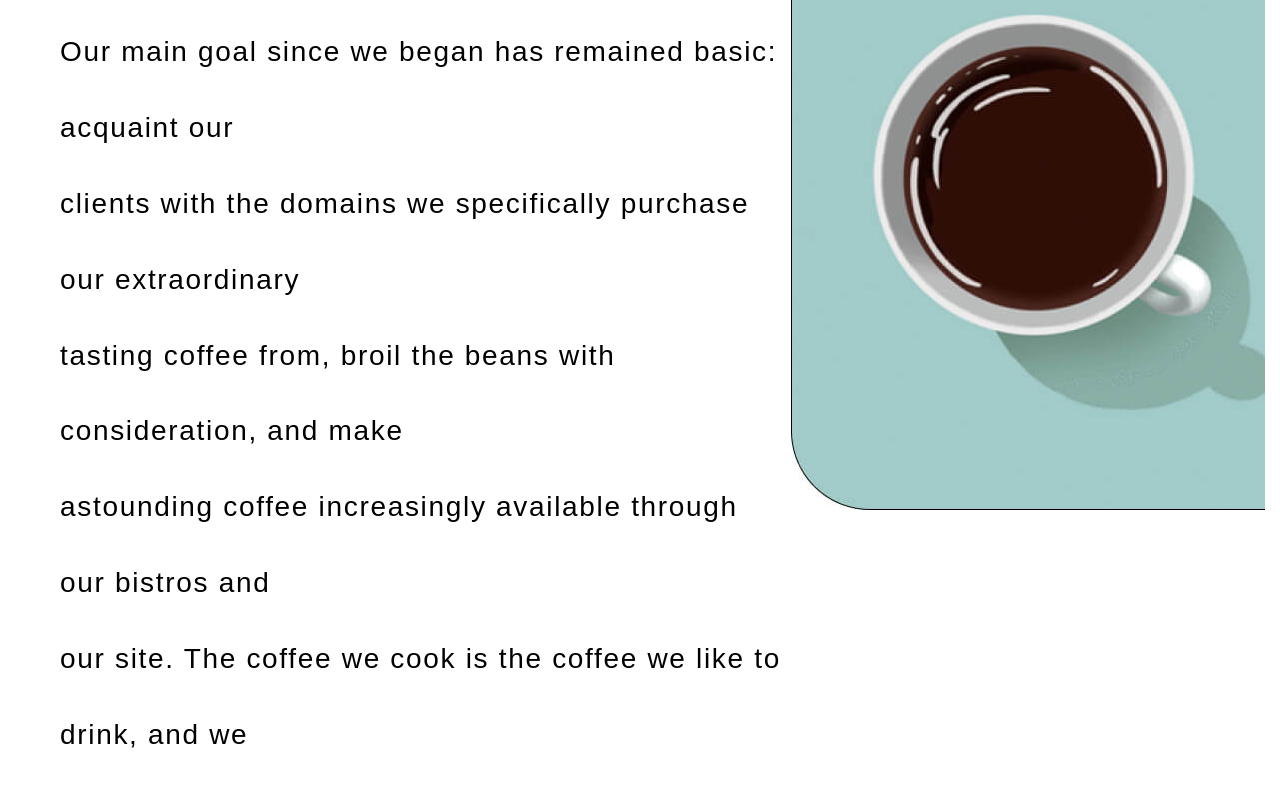
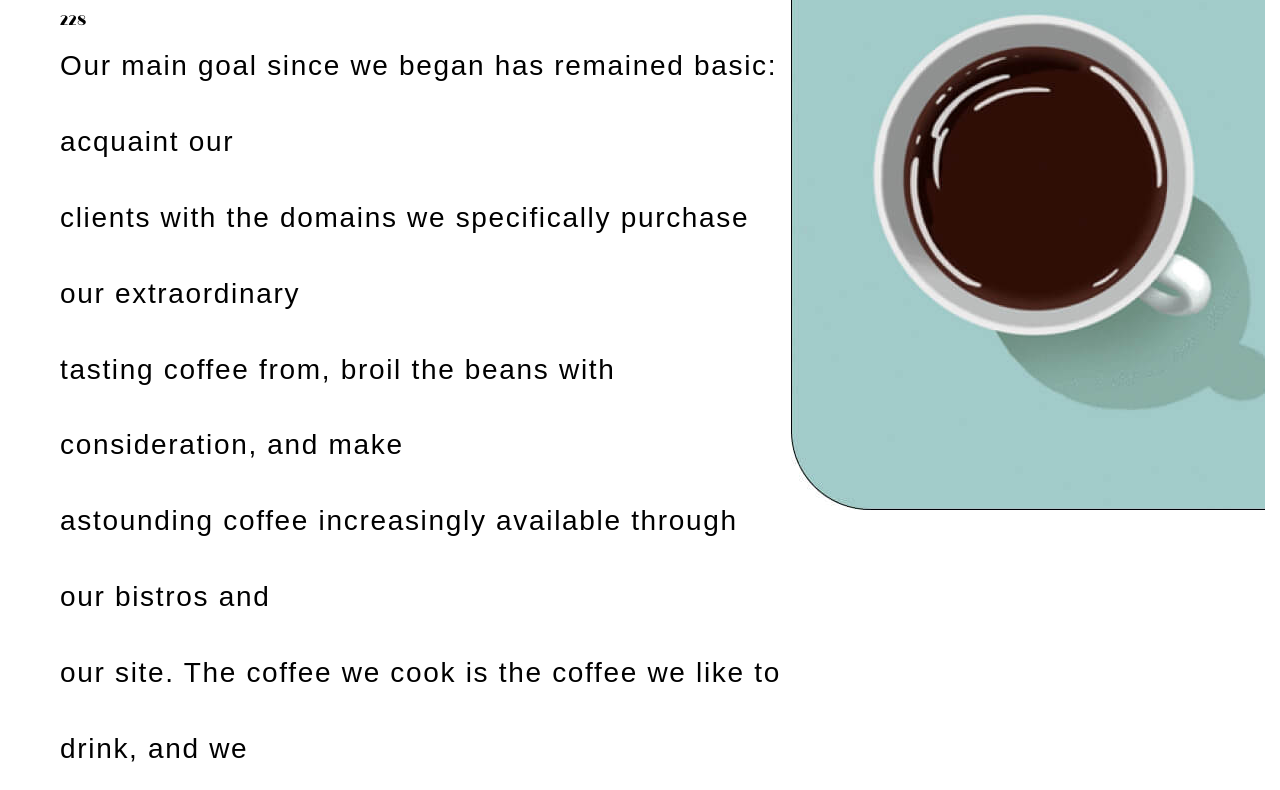
Before and after one commit to GoryachevNikita/coffee-shop, a plain HTML site: page about.html in a window 1280 px wide. Shown: the part 213-1003 px from the top of the page. Drawn offline with nearby package versions, Linux system fonts and the light colour scheme; files whose address does not match are found by name.

Commit message:
about-page__main-changes

```diff
--- a/about.html
+++ b/about.html
@@ -47,6 +47,7 @@
 							<div class="about-item__title title">
 								<h1>About us</h1>
 							</div>
+							<div class="denis">228</div>
 							<div class="about-item__text">
 								Our main goal since we began has remained basic: acquaint our <br> clients with the domains we
 								specifically purchase our extraordinary <br> tasting coffee from, broil the beans with
```
